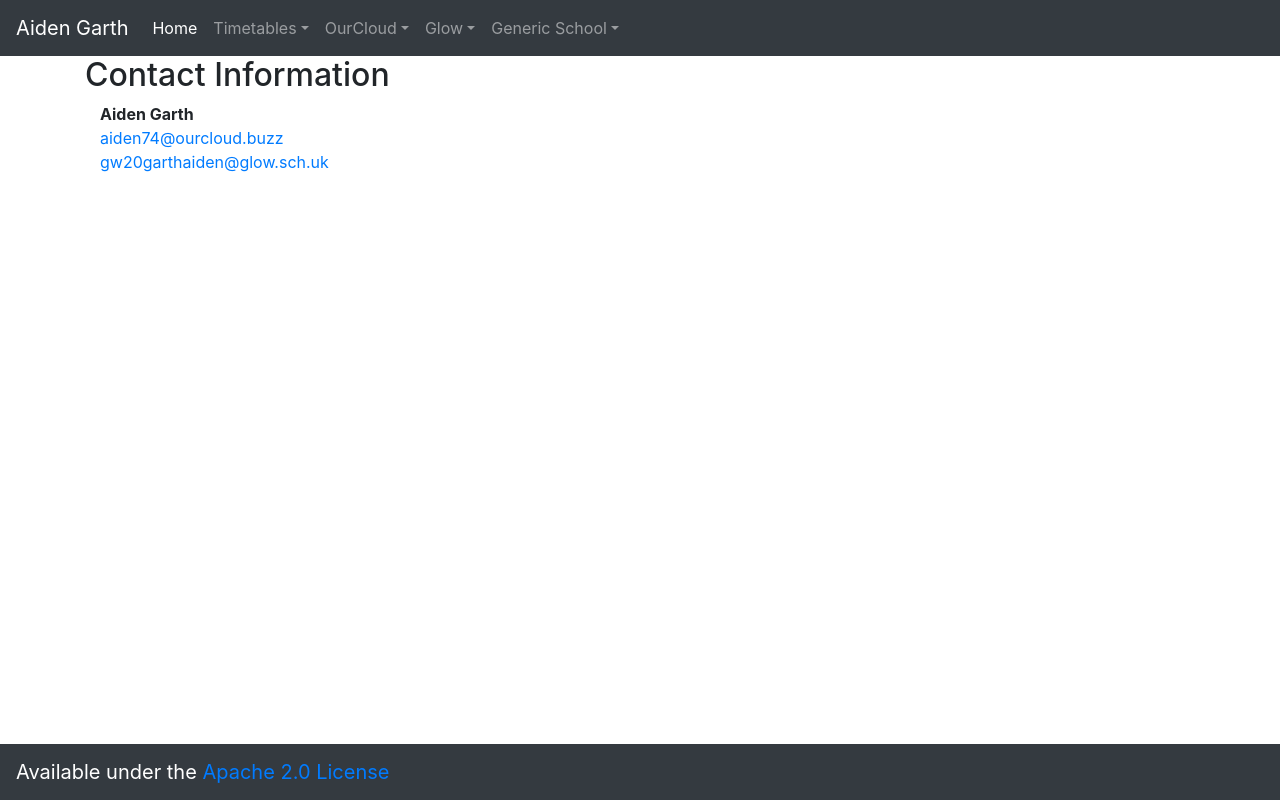
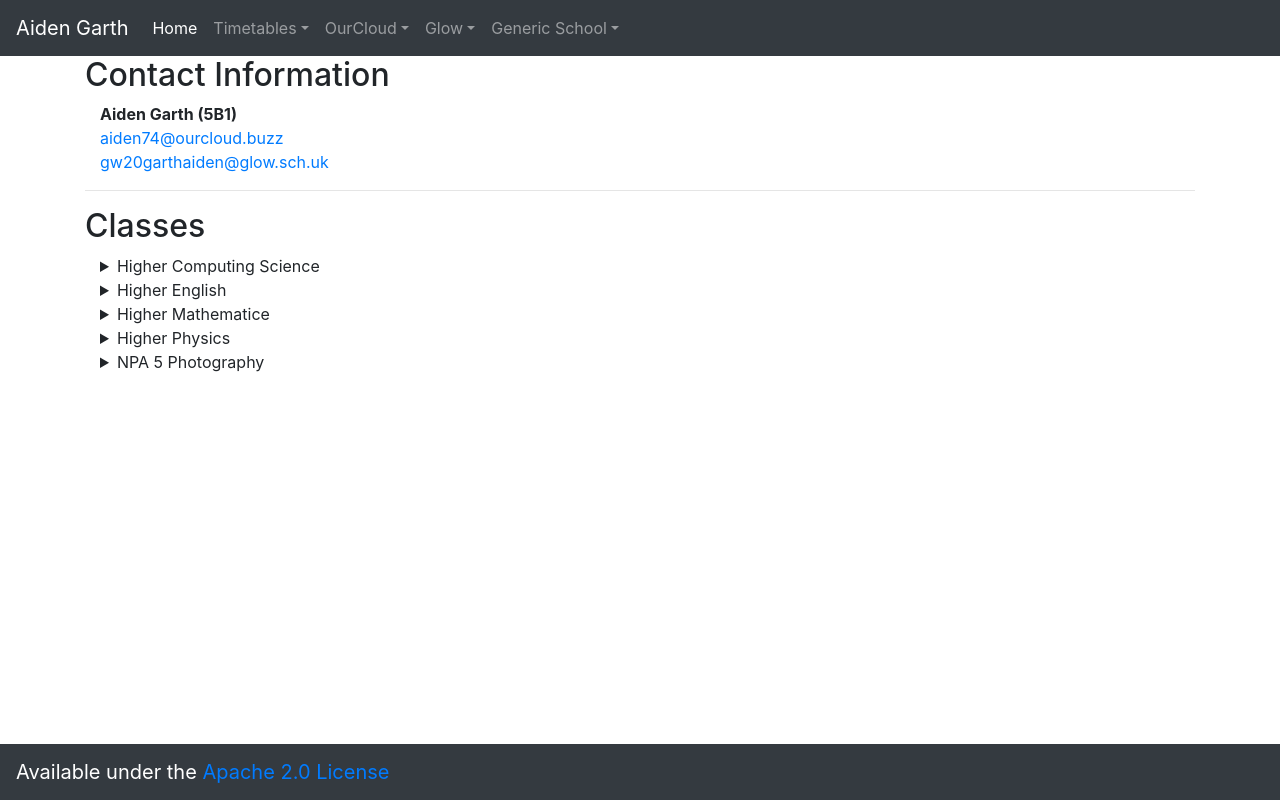
Before and after one commit to qrmf/utils, a plain HTML site: page index.html in a window 1280 px wide. Drawn offline with nearby package versions, Linux system fonts and the light colour scheme.

Commit message:
add school info

```diff
--- a/index.html
+++ b/index.html
@@ -107,12 +107,42 @@
       <h2>Contact Information</h2>
       <div class="container">
         <address>
-          <strong>Aiden Garth</strong>
+          <strong>Aiden Garth (5B1)</strong>
           <br>
           <a href="mailto:aiden74@ourcloud.buzz">aiden74@ourcloud.buzz</a>
           <br>
           <a href="mailto:gw20garthaiden@glow.sch.uk">gw20garthaiden@glow.sch.uk</a>
         </address>
+      </div>
+
+      <hr>
+
+      <h2>Classes</h2>
+      <div class="container">
+        <details>
+          <summary>Higher Computing Science</summary>
+          <p>Taught by Mrs. Lumsden & Mr. Anderson</p>
+        </details>
+
+        <details>
+          <summary>Higher English</summary>
+          <p>Taught by Mrs. Matheson & Mrs. Ryan</p>
+        </details>
+
+        <details>
+          <summary>Higher Mathematice</summary>
+          <p>Taught by Mr. McNair</p>
+        </details>
+
+        <details>
+          <summary>Higher Physics</summary>
+          <p>Taught by Mrs. Waddell</p>
+        </details>
+
+        <details>
+          <summary>NPA 5 Photography</summary>
+          <p>Taught by Mr. Borland</p>
+        </details>
       </div>
     </div>
 
```
